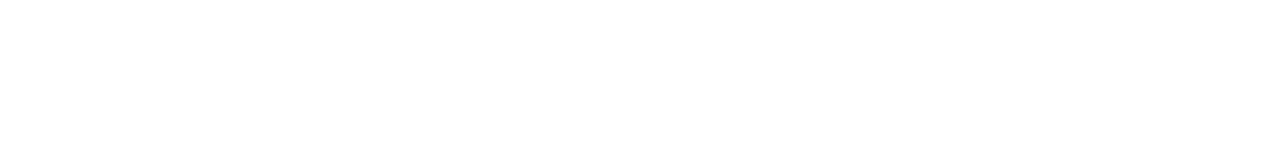
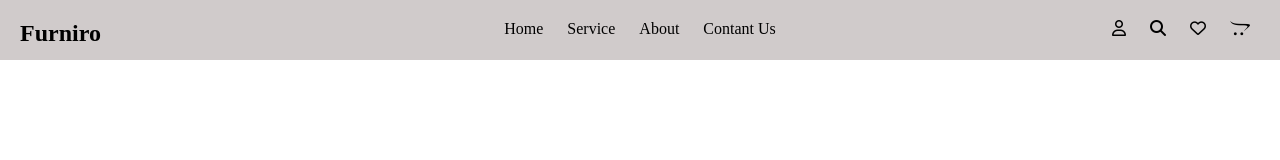
Before and after one commit to RohanJaiswalDev/Furniture---Landing-page, a plain HTML site: page index.html in a window 1280 px wide. Drawn offline with Linux system fonts and the light colour scheme.

Commit message:
Add branch : feature/Home Created : Header Section by using Position property write : CSS and Html file

```diff
--- a/index.html
+++ b/index.html
@@ -4,10 +4,36 @@
     <meta charset="UTF-8">
     <meta name="viewport" content="width=device-width, initial-scale=1.0">
     <link rel="stylesheet" href="style.css">
+    <link rel="stylesheet" href="https://cdnjs.cloudflare.com/ajax/libs/font-awesome/6.7.2/css/all.min.css" integrity="sha512-Evv84Mr4kqVGRNSgIGL/F/aIDqQb7xQ2vcrdIwxfjThSH8CSR7PBEakCr51Ck+w+/U6swU2Im1vVX0SVk9ABhg==" crossorigin="anonymous" referrerpolicy="no-referrer" />
     <title>Furniture-website</title>
 </head>
 <body>
+    <!-- Header-Section  -->
+     <header id="header">
+        <nav id="nav">
 
+            <!-- nav-left  -->
+            <div id="nav-left">
+                <h1>Furniro</h1>
+            </div>
+
+            <!-- nav-mid  -->
+            <div id="nav-mid">
+                <a href="#">Home</a>
+                <a href="#">Service</a>
+                <a href="#">About</a>
+                <a href="#">Contant Us</a>
+            </div>
+
+            <!-- nav-right  -->
+            <div id="nav-right">
+                <i class="fa-regular fa-user"></i>
+                <i class="fa-solid fa-magnifying-glass"></i>
+                <i class="fa-regular fa-heart"></i>
+                <i class="fa-brands fa-opencart"></i>
+            </div>
+        </nav>
+     </header>
 
     <script src="script.js"></script>
 </body>
--- a/style.css
+++ b/style.css
@@ -8,3 +8,42 @@ html,body{
     width: 100%;
     height: 100%;
 }
+
+#header{
+    padding: 20px;
+    background:rgba(181, 173, 173, 0.633);
+}
+
+#nav{
+    position: relative;
+    padding: 10px;
+}
+
+#nav-left{
+    position: absolute;
+    top: 0;
+    left: 0;
+}
+
+#nav-mid{
+    position: absolute;
+    top: 0;
+    left: 50%;
+    transform: translate(-50%);
+}
+
+#nav-mid a {
+    padding: 0 10px;
+    text-decoration: none;
+    color: black;
+}
+
+#nav-right{
+    position: absolute;
+    top: 0;
+    right: 0;
+}
+
+#nav-right i {
+    padding: 0 10px;
+}
```
